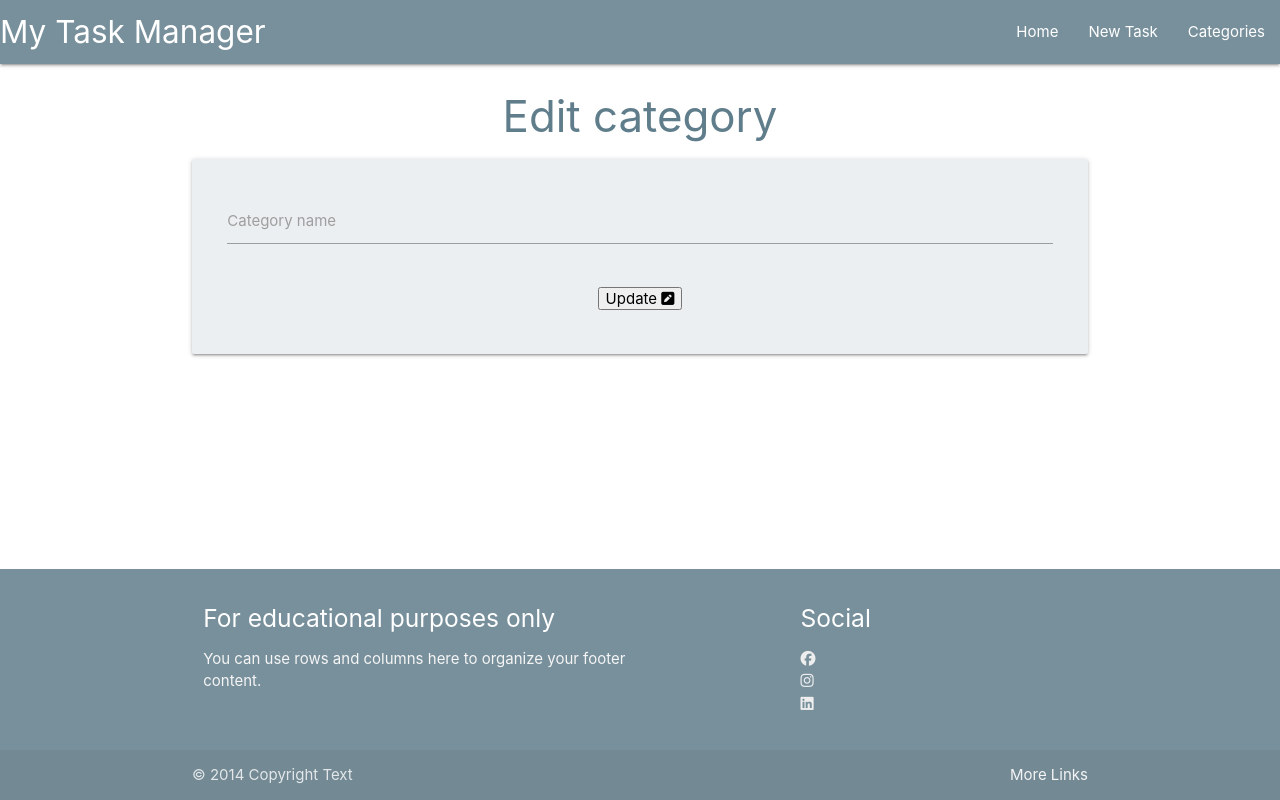
After one commit to fabianlien/flask-sqlalchemy-materialize-demo, a Flask app: template taskmanager/templates/edit_category.html in a window 1280 px wide. The commit adds this page. Run offline with Flask 2, Linux system fonts and the light colour scheme; the template is opened without the code that fills it, so the values that code supplies are empty; some libraries are stand-ins or nearby versions.

Commit message:
add template to edit category and new route to handle submit

```diff
--- a/taskmanager/templates/categories.html
+++ b/taskmanager/templates/categories.html
@@ -17,7 +17,7 @@
                 <span class="card-title">{{ category.category_name }}</span>
             </div>
             <div class="card-action">
-                <a href="#" class="btn orange darken-3">Edit</a>
+                <a href="{{ url_for('edit_category', category_id=category.id) }}" class="btn orange darken-3">Edit</a>
                 <a href="#" class="btn orange darken-3">Delete</a>
             </div>
         </div>
--- /dev/null
+++ b/taskmanager/templates/edit_category.html
@@ -0,0 +1,24 @@
+{% extends "base.html" %}
+{% block content %}
+
+<h3 class="blue-grey-text darken-4 center-align">Edit category</h3>
+
+<div class="row card-panel blue-grey lighten-5">
+    <form class="col s12" method="POST" action="{{ url_for('edit_category', category_id=category.id) }}">
+        <div class="row">
+            <div class="input-field col s12">
+                <input name="category_name" value="{{ category.category_name }}" id="category_name" type="text" minlength="3" maxlength="25" class="validate">
+                <label for="category_name">Category name</label>
+            </div>
+        </div>
+        <div class="row">
+            <div class="col s12 center-align">
+                <button type="submit">
+                    Update <i class="fa-solid fa-square-pen"></i>
+                </button>
+            </div>
+        </div>
+    </form>
+</div>
+
+{% endblock %}
```
Also changed, not shown: taskmanager/routes.py (+10 -0 lines).
